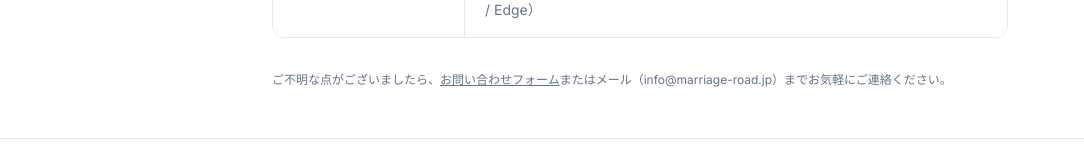
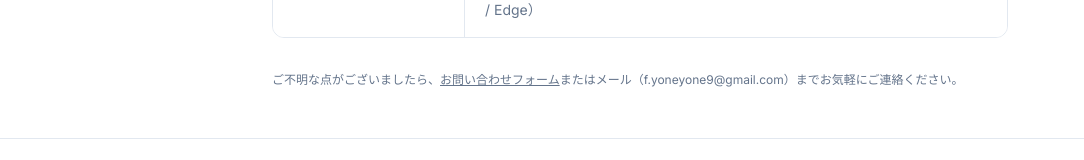
Before and after one commit to fyoneyone9-cyber/nextralabs-membership, a Next.js app: page /tokusho in a window 1280 px wide. Shown: the part 1153-1313 px from the top of the page, without its empty margins (0-1084 px from the left). Built offline with nearby package versions, Linux system fonts and the light colour scheme; no server answers.

Commit message:
fix: お問い合わせフォームのメールをgmailに戻す（特定商取引法ページはinfo@marriage-road.jp）

```diff
--- a/src/app/tokusho/page.tsx
+++ b/src/app/tokusho/page.tsx
@@ -70,7 +70,7 @@ export default function TokushoPage() {
         <Link href="/contact" className="underline hover:text-primary">
           お問い合わせフォーム
         </Link>
-        またはメール（info@marriage-road.jp）までお気軽にご連絡ください。
+        またはメール（f.yoneyone9@gmail.com）までお気軽にご連絡ください。
       </p>
     </div>
   )
```
